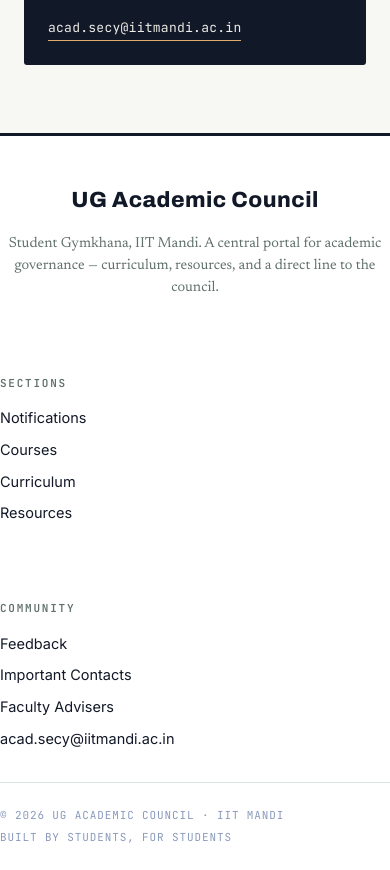
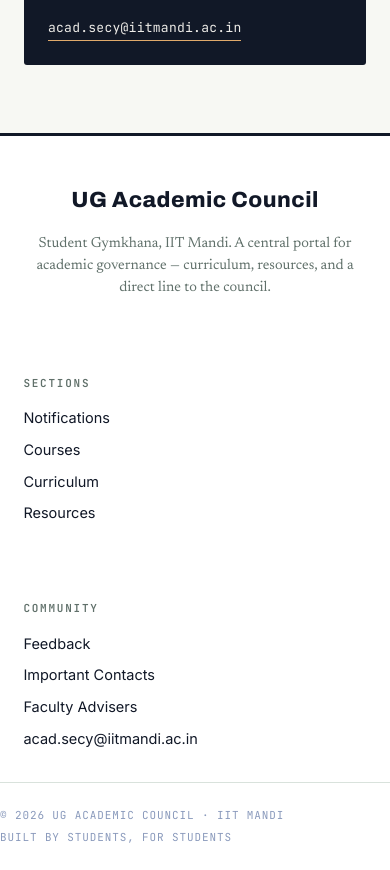
Before and after one commit to manomaytyagi/UGAC--Website-Frontend, a React (Vite) app: page / in a window 390 px wide. Shown: the part 5420-6290 px from the top of the page. Built offline with nearby package versions, Linux system fonts and the light colour scheme; no server answers.

Commit message:
v1.5.4.3 Fix footer

```diff
--- a/src/styles/Homepage.css
+++ b/src/styles/Homepage.css
@@ -312,6 +312,9 @@
   /* ---- Mobile: padding above the Sections and Community h4 labels ---- */
   .foot__in > div:not(.foot__brand) { padding-top: var(--s4) }
   .foot h4 { padding-top: var(--s3) }
+
+  /* ---- Mobile: indent footer columns so text has breathing room from the left edge ---- */
+  .foot__in { padding-left: clamp(20px, 6vw, 40px); padding-right: clamp(20px, 6vw, 40px) }
 }
 @media(prefers-reduced-motion:reduce){
   *{transition:none!important;animation:none!important;scroll-behavior:auto!important}
```
